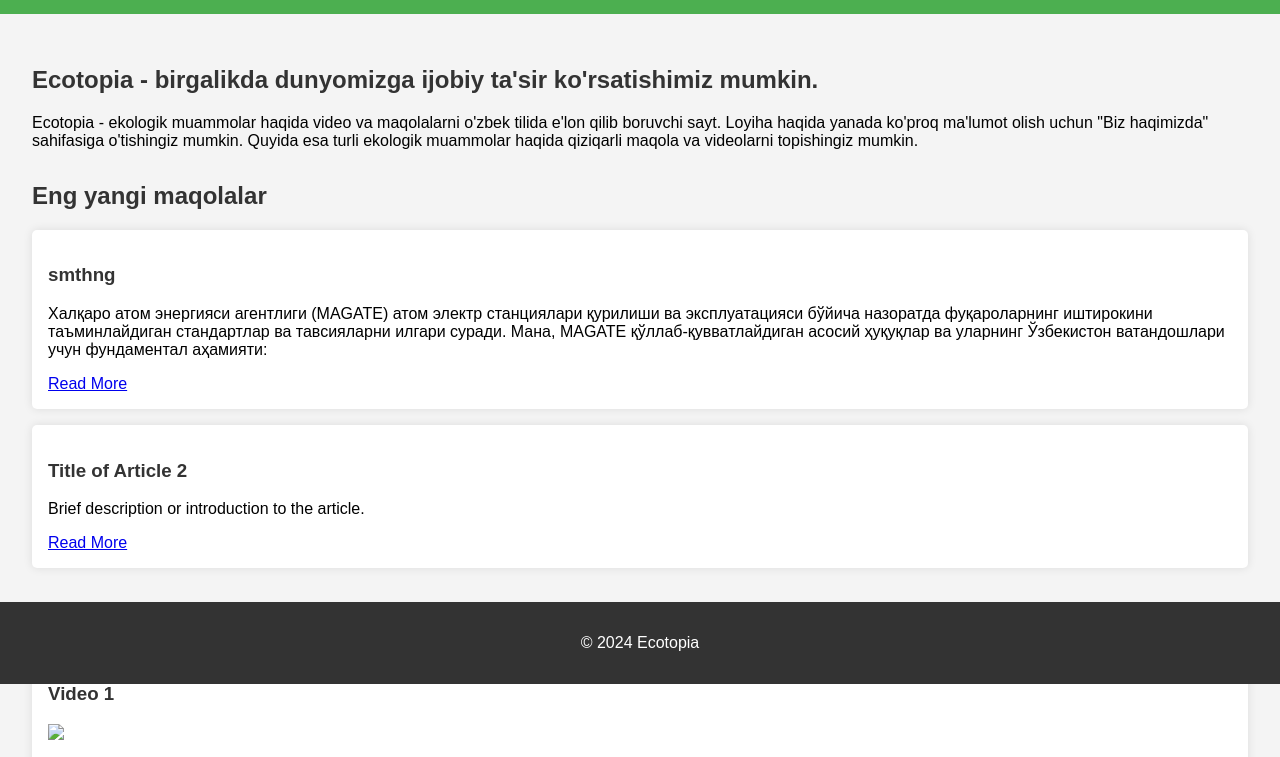
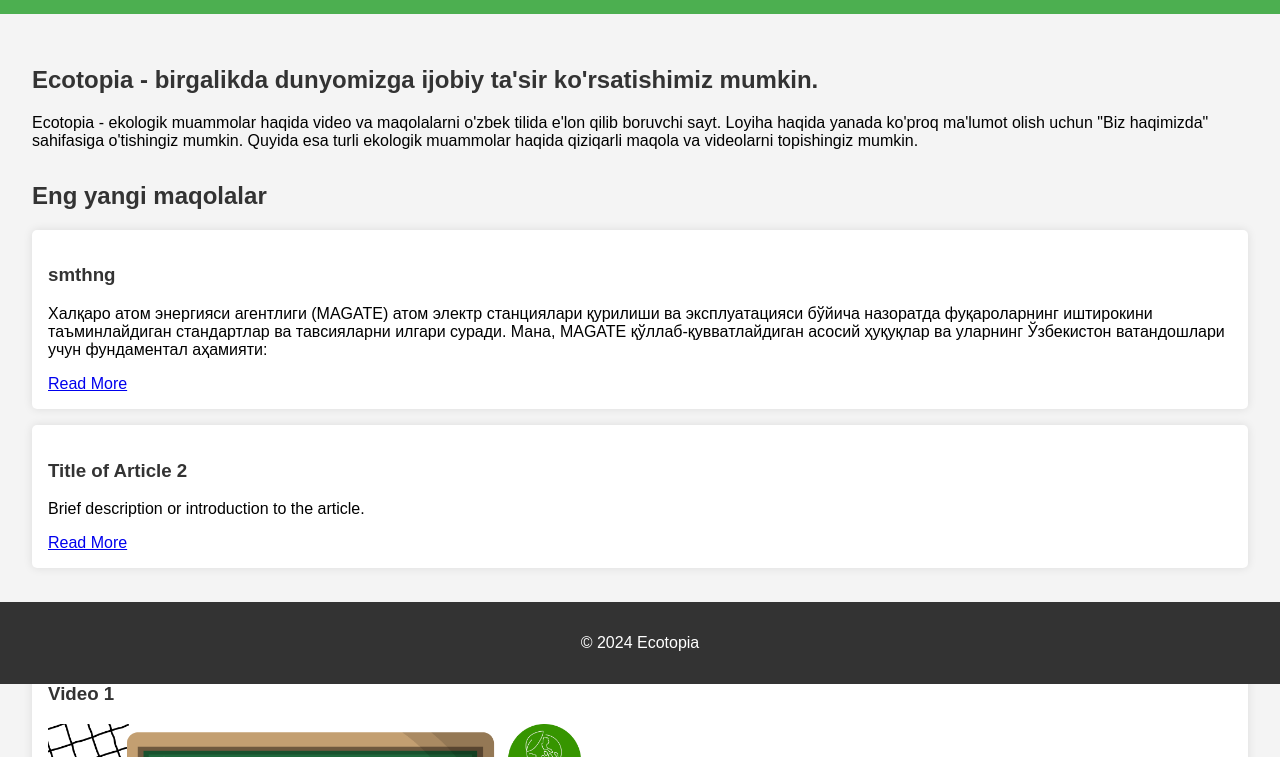
Before and after one commit to flyxi4/ecoblog, a plain HTML site: page index.html in a window 1280 px wide. Shown: the part 116-873 px from the top of the page. Drawn offline with Linux system fonts and the light colour scheme.

Commit message:
Update index.html

```diff
--- a/index.html
+++ b/index.html
@@ -37,7 +37,7 @@
             <h2>Eng yangi videolar</h2>
             <article>
                 <h3>Video 1</h3>
-                <img src="Suv isrofi va uni to'g'ri sarflash haqida.png" height="300">
+                <img src="Suv isrofi va uni to’g’ri sarflash haqida.png" height="300">
                 <p>Lorem ipsum dolor sit amet, consectetur adipiscing elit. Aliquam lectus risus, finibus ornare vestibulum et, feugiat quis dui. Vivamus sit amet dolor et magna facilisis rhoncus. Curabitur maximus est sed porta scelerisque. Sed suscipit, arcu volutpat feugiat posuere, eros nisi tristique nibh, mollis vehicula lectus tortor eu purus. Donec ut tortor blandit, sagittis diam eget, suscipit eros. Quisque at magna neque. Nulla faucibus mi at nunc mattis placerat. Pellentesque quis augue quis elit tristique auctor. Integer varius est orci, vel egestas felis dictum nec. Phasellus porta ex sit amet turpis finibus, sed vestibulum nisl efficitur. Praesent ultrices diam enim. In ut tellus sed sem placerat sollicitudin. Donec quis mollis dolor. Etiam viverra, arcu cursus porttitor porttitor, diam nunc auctor nisl, quis placerat magna erat et odio. Phasellus feugiat turpis quis mollis lacinia. Sed ac orci et nisi venenatis pharetra ac non arcu.</p>
                 <a href="videotemp.html">Watch Now</a>
             </article>
```
